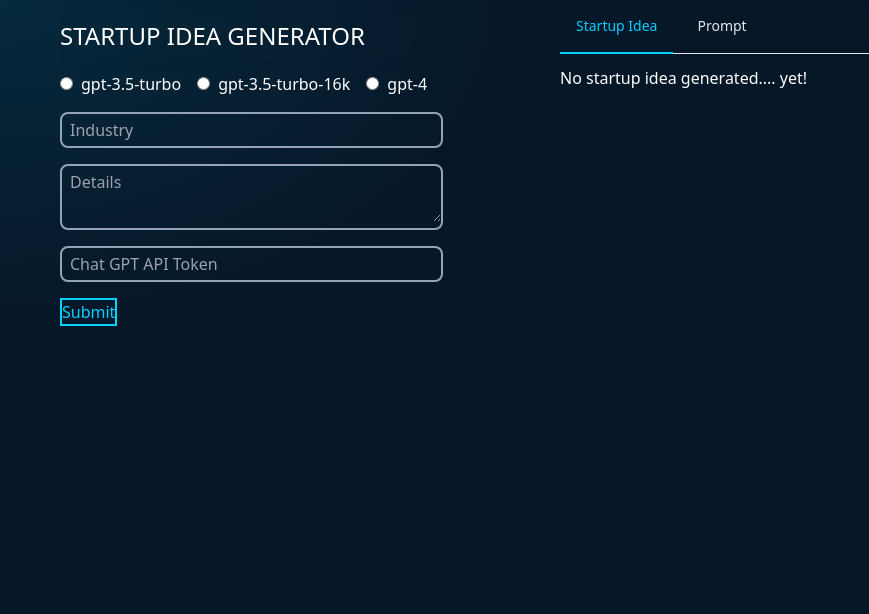
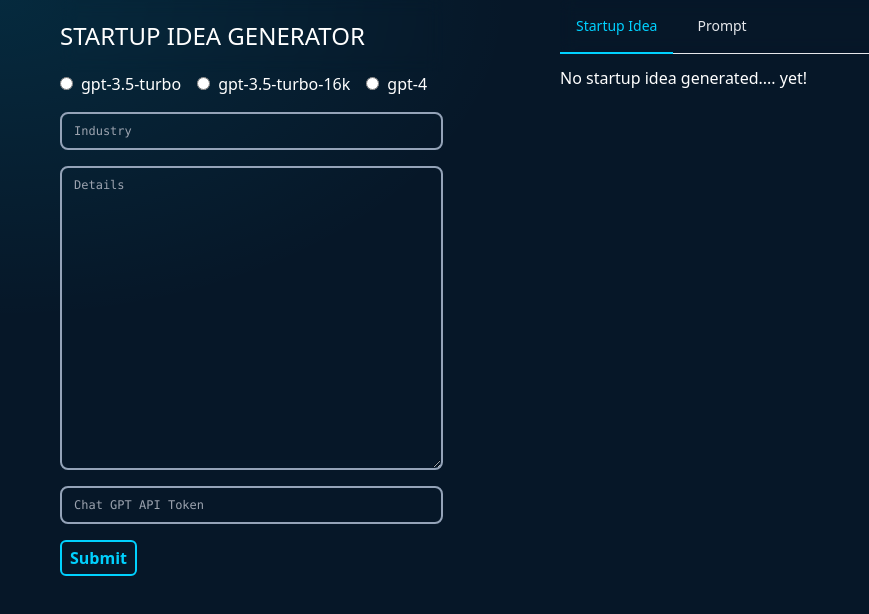
Before and after one commit to bkubick/startup-idea-generator, a React app in the folder startup-idea-generator/: page / in a window 1280 px wide. Shown: the top 614 px of the page, without its empty margins (0-869 px from the left). Built offline with nearby package versions, Linux system fonts and the light colour scheme.

Commit message:
Add corresponding classes to text fields on form

```diff
--- a/startup-idea-generator/src/views/idea-generator-form.tsx
+++ b/startup-idea-generator/src/views/idea-generator-form.tsx
@@ -87,18 +87,18 @@ class IdeaGeneratorForm extends React.Component<Props, State> {
                         <ErrorMessage name="gptModel"/>
                     </div>
                     <div className='mb-4'>
-                        <Field name="industry" placeholder="Industry" component={ InputField } validate={ Required } />
+                        <Field name="industry" placeholder="Industry" className="input" component={ InputField } validate={ Required } />
                         <ErrorMessage name="industry"/>
                     </div>
                     <div className='mb-4'>
-                        <Field name="details" placeholder="Details" component={ TextareaField } validate={ Required }/>
+                        <Field name="details" placeholder="Details" className="textarea-input" component={ TextareaField } validate={ Required }/>
                         <ErrorMessage name="details"/>
                     </div>
                     <div className='mb-4'>
-                        <Field type="password" name="apiToken" placeholder="Chat GPT API Token" component={ InputField } validate={ Required } />
+                        <Field type="password" name="apiToken" placeholder="Chat GPT API Token" className="input" component={ InputField } validate={ Required } />
                         <ErrorMessage name="apiToken"/>
                     </div>
-                    <button className='btn-sm btn-primary-outline' type="submit">Submit</button>
+                    <button className='btn btn-primary-outline' type="submit">Submit</button>
                 </Form>
             </Formik>
         )
```
